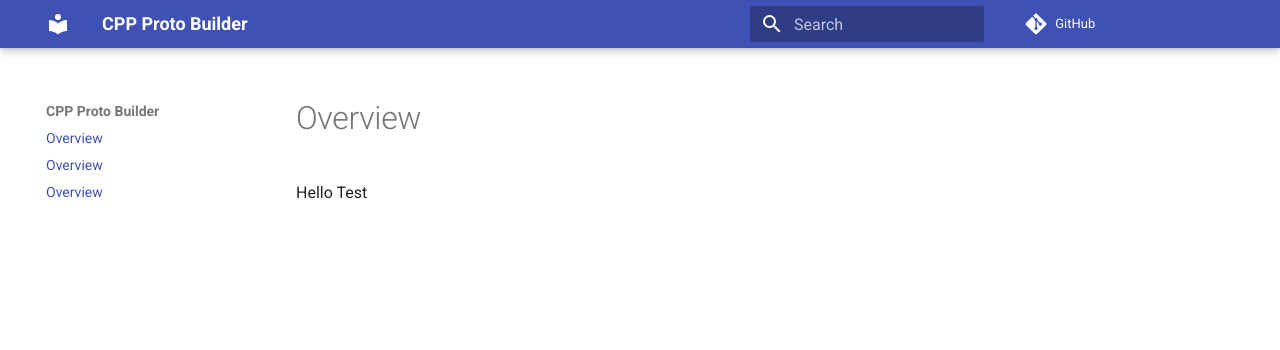
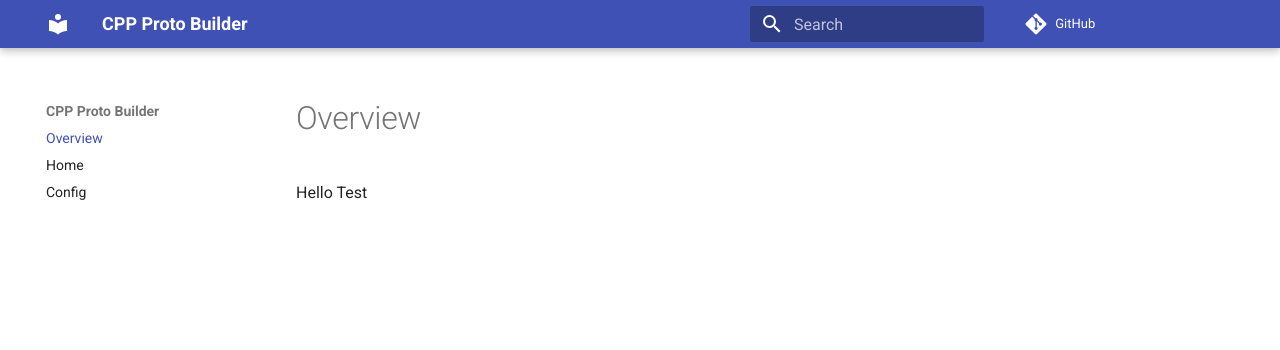
Before and after one commit to vincent-mirian-google/kokoro-codelab-vmirian, an MkDocs documentation site: the page built from docs_src/README.md, in a window 1280 px wide. Shown: the top 350 px of the page. Built offline with MkDocs 1.6.1 and Material for MkDocs 9.7.7, drawn with Linux system fonts in a browser that asks for light colours; comment, search, counter and statistics services are not loaded.

Commit message:
Update mkdocs.yml

```diff
--- a/mkdocs.yml
+++ b/mkdocs.yml
@@ -10,5 +10,5 @@ theme:
     - navigation.expand
 nav:
   - Overview: 'README.md'
-  - Home: 'README.md'
-  - Config: 'README.md'
+  - Home: 'home.md'
+  - Config: 'config.md'
```
